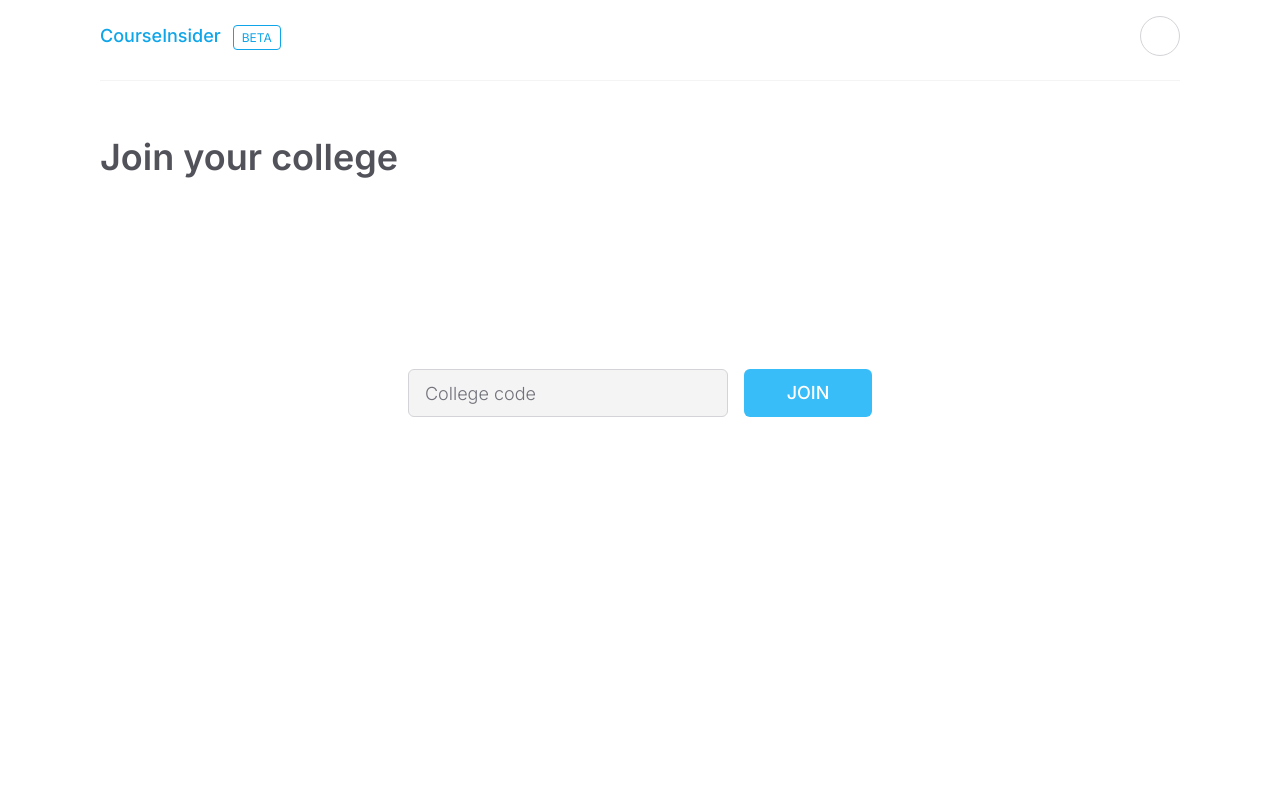
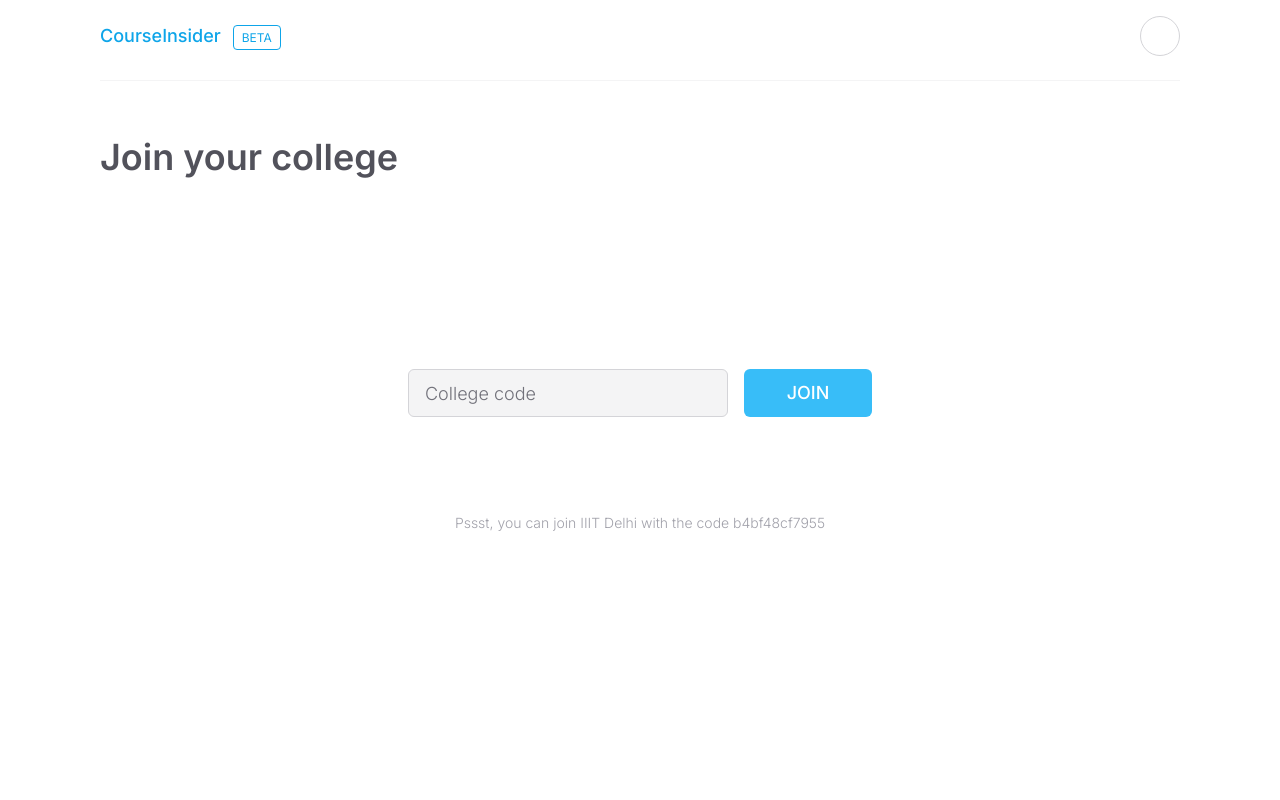
Before and after one commit to CarboxyDev/CourseInsider, a Next.js app: page /join in a window 1280 px wide. Shown: the top 800 px of the page. Built offline with nearby package versions, Linux system fonts and the light colour scheme; no server answers; some icons are missing; what tailwindcss-debug-screens would draw is missing.

Commit message:
Add example code in join page

```diff
--- a/src/app/join/page.tsx
+++ b/src/app/join/page.tsx
@@ -91,6 +91,7 @@ export default function JoinPage() {
       </div>
       <div className="mt-20 md:mt-48">
         {code === 'invalid' && (
+          <>
             <div className="flex flex-row items-center gap-x-4 justify-center">
               <input
                 type="text"
@@ -105,6 +106,10 @@ export default function JoinPage() {
                 JOIN
               </button>
             </div>
+            <div className="text-center mt-24 font-light text-sm text-zinc-400">
+              Pssst, you can join IIIT Delhi with the code b4bf48cf7955
+            </div>
+          </>
         )}
         {code != 'invalid' && <JoinRequest code={code} />}
       </div>
```
Lines whose indentation alone changed are shown as unchanged.
